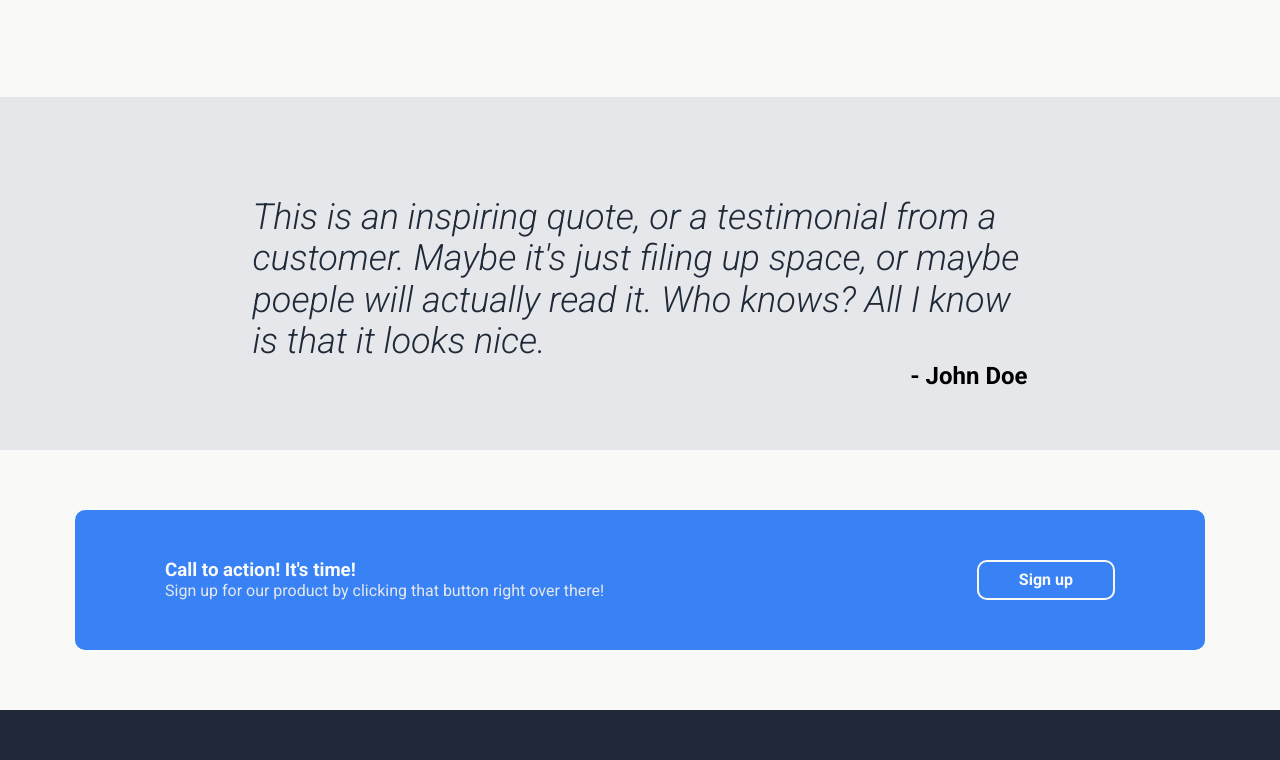
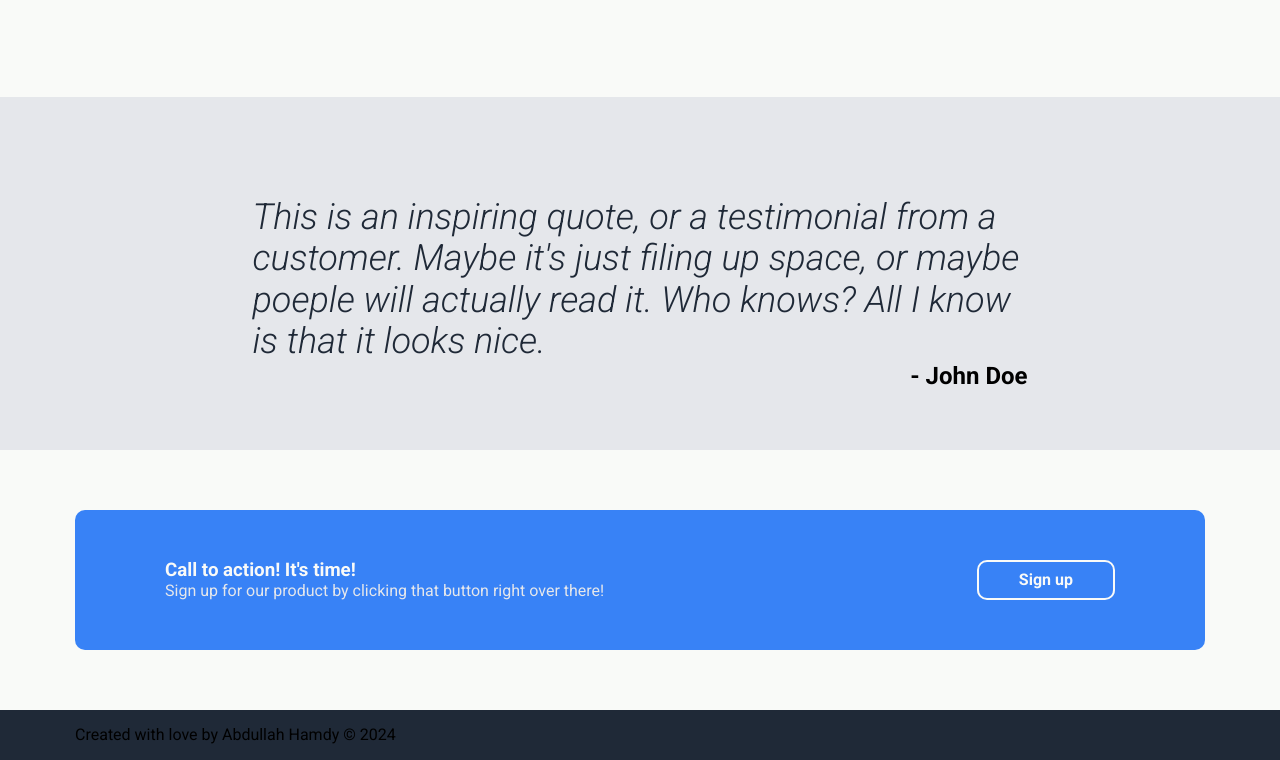
Before and after one commit to Abdullah-Hamdy-1998/landing-page-flex, a plain HTML site: page index.html in a window 1280 px wide. Shown: the part 931-1691 px from the top of the page. Before the commit the page ends 1641 px from the top, so only its background shows below. Drawn offline with Linux system fonts and the light colour scheme.

Commit message:
feat: Add footer structure

```diff
--- a/index.html
+++ b/index.html
@@ -99,7 +99,14 @@
         </div>
     </div>
     <!-- End Contact -->
-
+    <!-- Start Footer -->
+    <footer class="footer">
+        <div class="container">
+            <div class="footer-content">
+                <p>Created with love by Abdullah Hamdy &copy; 2024</p>
+            </div>
+        </div>
+    </footer>
 </body>
 
 </html>
```
